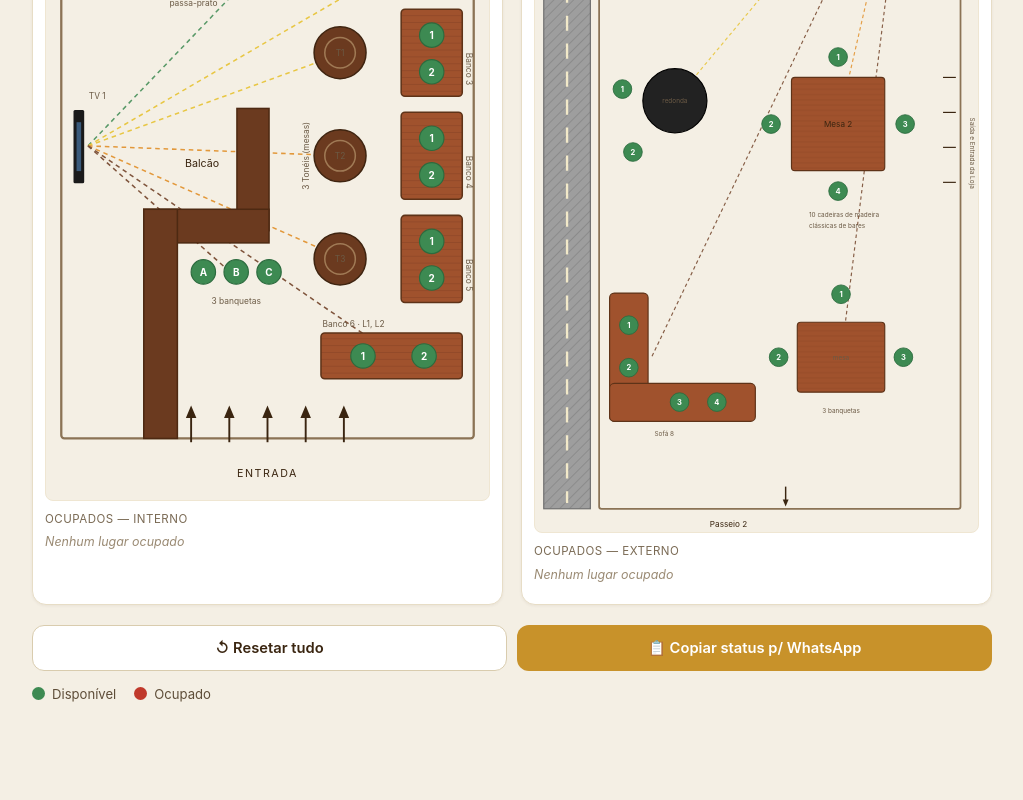
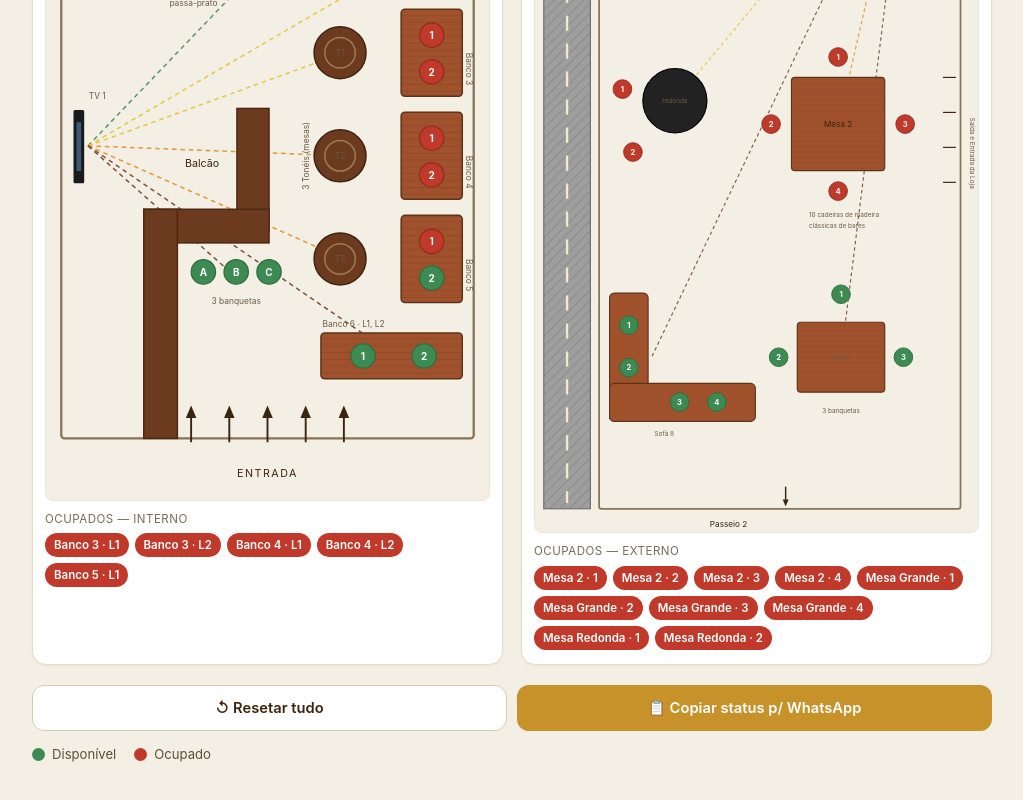
Before and after one commit to jpauloclemente/dashboards, a plain HTML site: page mapa_reservas.html in a window 1280 px wide. Shown: the part 462-1262 px from the top of the page, without its empty margins (128-1151 px from the left). Before the commit the page ends 1225 px from the top, so only its background shows below. Drawn offline with Linux system fonts and the light colour scheme.

Commit message:
Update mapa_reservas.html

```diff
--- a/mapa_reservas.html
+++ b/mapa_reservas.html
@@ -23,7 +23,6 @@
   header .sub{font-size:.82rem;color:#6b5a45;margin:0 0 12px}
   header .accentbar{height:4px;width:54px;background:var(--accent);border-radius:3px;margin:6px 0 12px}
 
-  /* contador */
   .counter{display:flex;gap:8px;margin-bottom:16px}
   .counter .box{
     flex:1;background:#fff;border:1px solid #e4dac4;border-radius:12px;
@@ -42,7 +41,6 @@
   .plan svg{display:block;width:100%;height:auto;border-radius:8px;background:var(--bg);
             border:1px solid #efe6d2;touch-action:manipulation}
 
-  /* assentos */
   .seat{cursor:pointer}
   .seat circle{fill:var(--av);stroke:#2c6b3e;stroke-width:1.5;transition:fill .12s}
   .seat.oc circle{fill:var(--oc);stroke:#8e2c20}
@@ -53,7 +51,6 @@
   .lbl.sm{font-size:11px;fill:#6b5a45}
   .lbl.c{text-anchor:middle}
 
-  /* lista de ocupados */
   .occlist{margin-top:10px}
   .occlist .t{font-size:.72rem;text-transform:uppercase;letter-spacing:.5px;color:#7a6a54;margin-bottom:6px}
   .pills{display:flex;flex-wrap:wrap;gap:6px;min-height:24px}
@@ -61,7 +58,6 @@
         padding:4px 9px;border-radius:999px;white-space:nowrap}
   .empty{font-size:.78rem;color:#9a8a73;font-style:italic}
 
-  /* botões */
   .actions{display:flex;flex-wrap:wrap;gap:10px;margin:20px 0 14px}
   button{flex:1 1 200px;font-family:inherit;font-size:.92rem;font-weight:600;
          padding:13px 14px;border-radius:12px;border:1px solid transparent;cursor:pointer}
@@ -70,13 +66,11 @@
   .btn-copy{background:var(--accent);color:#fff}
   .btn-copy:active{filter:brightness(.93)}
 
-  /* legenda */
   .legend{display:flex;gap:18px;flex-wrap:wrap;font-size:.82rem;color:#5e4d38}
   .legend span{display:inline-flex;align-items:center;gap:7px}
   .dot{width:13px;height:13px;border-radius:50%;display:inline-block}
   .dot.av{background:var(--av)} .dot.oc{background:var(--oc)}
 
-  /* toast */
   #toast{position:fixed;left:50%;bottom:24px;transform:translateX(-50%) translateY(20px);
          background:#2f6b41;color:#fff;padding:12px 18px;border-radius:10px;font-size:.88rem;
          font-weight:600;box-shadow:0 6px 20px rgba(0,0,0,.25);opacity:0;pointer-events:none;
@@ -120,24 +114,19 @@
           </pattern>
         </defs>
 
-        <!-- parede externa -->
         <rect x="20" y="20" width="540" height="880" fill="none" stroke="#8B7355" stroke-width="3" rx="4"/>
 
-        <!-- cozinha -->
         <rect x="42" y="44" width="252" height="268" fill="url(#cozHatch)" stroke="#8B7355" stroke-width="2"/>
         <rect x="120" y="62" width="44" height="40" fill="#bdb39a" stroke="#7a6a54" stroke-width="1.5"/>
         <rect x="168" y="62" width="44" height="40" fill="#bdb39a" stroke="#7a6a54" stroke-width="1.5"/>
         <text class="lbl c" x="168" y="190">cozinha</text>
-        <!-- passa-prato -->
         <rect x="150" y="306" width="86" height="12" fill="var(--bg)" stroke="#8B7355" stroke-width="2"/>
         <text class="lbl sm c" x="193" y="334">passa-prato</text>
 
-        <!-- TV 1 -->
         <rect x="36" y="470" width="14" height="96" rx="2" fill="#1a1a1a"/>
         <rect x="40" y="486" width="6" height="64" fill="#3a5a7a"/>
         <text class="lbl sm" x="56" y="455">TV 1</text>
 
-        <!-- linhas de visão TV1 -->
         <g stroke-dasharray="6 5" fill="none" stroke-width="2" opacity=".85">
           <line x1="55" y1="517" x2="455" y2="99"  stroke="#3d8a52"/>
           <line x1="55" y1="517" x2="455" y2="284" stroke="#e6c029"/>
@@ -148,13 +137,12 @@
           <line x1="55" y1="517" x2="250" y2="690" stroke="#6B3A1F"/>
         </g>
 
-        <!-- balcão (perna esquerda desce até a parede da entrada) -->
         <rect x="250" y="468" width="42" height="160" fill="#6B3A1F" stroke="#4d2912" stroke-width="2"/>
         <rect x="128" y="600" width="164" height="44" fill="#6B3A1F" stroke="#4d2912" stroke-width="2"/>
         <rect x="128" y="600" width="44"  height="300" fill="#6B3A1F" stroke="#4d2912" stroke-width="2"/>
         <text class="lbl" x="182" y="545">Balcão</text>
 
-        <!-- coluna direita: Banco 1 -->
+        <!-- Banco 1 -->
         <rect x="375" y="70" width="170" height="58" rx="5" fill="url(#grain)" stroke="#5e3318" stroke-width="2"/>
         <text class="lbl sm" x="378" y="62">Banco 1 · L1, L2</text>
         <g class="seat av" data-plan="interna" data-name="Banco 1 · L1" onclick="toggleSeat(this)" transform="translate(420,99)"><circle r="16"/><text>1</text></g>
@@ -173,34 +161,33 @@
         <g class="seat av" data-plan="interna" data-name="Banco 2 · L1" onclick="toggleSeat(this)" transform="translate(420,285)"><circle r="16"/><text>1</text></g>
         <g class="seat av" data-plan="interna" data-name="Banco 2 · L2" onclick="toggleSeat(this)" transform="translate(500,285)"><circle r="16"/><text>2</text></g>
 
-        <!-- Tonel 1 + Banco 3 -->
+        <!-- Tonel 1 + Banco 3 — OCUPADO -->
         <circle cx="385" cy="395" r="34" fill="#6B3A1F" stroke="#3f2410" stroke-width="2"/>
         <circle cx="385" cy="395" r="20" fill="none" stroke="#a07a55" stroke-width="2"/>
         <text class="lbl sm c" x="385" y="399" fill="#e9d9c4">T1</text>
         <rect x="465" y="338" width="80" height="114" rx="5" fill="url(#grain)" stroke="#5e3318" stroke-width="2"/>
         <text class="lbl sm" x="550" y="395" transform="rotate(90 550 395)">Banco 3</text>
-        <g class="seat av" data-plan="interna" data-name="Banco 3 · L1" onclick="toggleSeat(this)" transform="translate(505,372)"><circle r="16"/><text>1</text></g>
-        <g class="seat av" data-plan="interna" data-name="Banco 3 · L2" onclick="toggleSeat(this)" transform="translate(505,420)"><circle r="16"/><text>2</text></g>
+        <g class="seat oc" data-plan="interna" data-name="Banco 3 · L1" onclick="toggleSeat(this)" transform="translate(505,372)"><circle r="16"/><text>1</text></g>
+        <g class="seat oc" data-plan="interna" data-name="Banco 3 · L2" onclick="toggleSeat(this)" transform="translate(505,420)"><circle r="16"/><text>2</text></g>
 
-        <!-- Tonel 2 + Banco 4 -->
+        <!-- Tonel 2 + Banco 4 — OCUPADO -->
         <circle cx="385" cy="530" r="34" fill="#6B3A1F" stroke="#3f2410" stroke-width="2"/>
         <circle cx="385" cy="530" r="20" fill="none" stroke="#a07a55" stroke-width="2"/>
         <text class="lbl sm c" x="385" y="534" fill="#e9d9c4">T2</text>
         <rect x="465" y="473" width="80" height="114" rx="5" fill="url(#grain)" stroke="#5e3318" stroke-width="2"/>
         <text class="lbl sm" x="550" y="530" transform="rotate(90 550 530)">Banco 4</text>
-        <g class="seat av" data-plan="interna" data-name="Banco 4 · L1" onclick="toggleSeat(this)" transform="translate(505,507)"><circle r="16"/><text>1</text></g>
-        <g class="seat av" data-plan="interna" data-name="Banco 4 · L2" onclick="toggleSeat(this)" transform="translate(505,555)"><circle r="16"/><text>2</text></g>
+        <g class="seat oc" data-plan="interna" data-name="Banco 4 · L1" onclick="toggleSeat(this)" transform="translate(505,507)"><circle r="16"/><text>1</text></g>
+        <g class="seat oc" data-plan="interna" data-name="Banco 4 · L2" onclick="toggleSeat(this)" transform="translate(505,555)"><circle r="16"/><text>2</text></g>
 
-        <!-- Tonel 3 + Banco 5 -->
+        <!-- Tonel 3 + Banco 5 — L1 OCUPADO, L2 DISPONÍVEL -->
         <circle cx="385" cy="665" r="34" fill="#6B3A1F" stroke="#3f2410" stroke-width="2"/>
         <circle cx="385" cy="665" r="20" fill="none" stroke="#a07a55" stroke-width="2"/>
         <text class="lbl sm c" x="385" y="669" fill="#e9d9c4">T3</text>
         <rect x="465" y="608" width="80" height="114" rx="5" fill="url(#grain)" stroke="#5e3318" stroke-width="2"/>
         <text class="lbl sm" x="550" y="665" transform="rotate(90 550 665)">Banco 5</text>
-        <g class="seat av" data-plan="interna" data-name="Banco 5 · L1" onclick="toggleSeat(this)" transform="translate(505,642)"><circle r="16"/><text>1</text></g>
+        <g class="seat oc" data-plan="interna" data-name="Banco 5 · L1" onclick="toggleSeat(this)" transform="translate(505,642)"><circle r="16"/><text>1</text></g>
         <g class="seat av" data-plan="interna" data-name="Banco 5 · L2" onclick="toggleSeat(this)" transform="translate(505,690)"><circle r="16"/><text>2</text></g>
 
-        <!-- rótulo 3 tonéis -->
         <text class="lbl sm" x="345" y="530" transform="rotate(-90 345 530)" text-anchor="middle">3 Tonéis (mesas)</text>
 
         <!-- Banco 6 -->
@@ -209,13 +196,12 @@
         <g class="seat av" data-plan="interna" data-name="Banco 6 · L1" onclick="toggleSeat(this)" transform="translate(415,792)"><circle r="16"/><text>1</text></g>
         <g class="seat av" data-plan="interna" data-name="Banco 6 · L2" onclick="toggleSeat(this)" transform="translate(495,792)"><circle r="16"/><text>2</text></g>
 
-        <!-- 3 banquetas — coladas na frente do balcão -->
+        <!-- 3 banquetas -->
         <g class="seat av" data-plan="interna" data-name="Banqueta A" onclick="toggleSeat(this)" transform="translate(206,682)"><circle r="16"/><text>A</text></g>
         <g class="seat av" data-plan="interna" data-name="Banqueta B" onclick="toggleSeat(this)" transform="translate(249,682)"><circle r="16"/><text>B</text></g>
         <g class="seat av" data-plan="interna" data-name="Banqueta C" onclick="toggleSeat(this)" transform="translate(292,682)"><circle r="16"/><text>C</text></g>
         <text class="lbl sm c" x="249" y="724">3 banquetas</text>
 
-        <!-- entrada -->
         <g stroke="#3A2510" stroke-width="2.5" fill="none">
           <line x1="190" y1="905" x2="190" y2="868"/><polygon points="190,860 185,872 195,872" fill="#3A2510"/>
           <line x1="240" y1="905" x2="240" y2="868"/><polygon points="240,860 235,872 245,872" fill="#3A2510"/>
@@ -247,16 +233,13 @@
           </pattern>
         </defs>
 
-        <!-- rua de asfalto -->
         <rect x="15" y="60" width="80" height="1240" fill="url(#asph)" stroke="#6f6f6f" stroke-width="2"/>
         <g stroke="#f2e9c9" stroke-width="4" stroke-dasharray="26 22">
           <line x1="55" y1="70" x2="55" y2="1290"/>
         </g>
 
-        <!-- parede da loja -->
         <rect x="110" y="60" width="620" height="1240" fill="none" stroke="#8B7355" stroke-width="3" rx="4"/>
 
-        <!-- circulação -->
         <text class="lbl" x="300" y="48">Passeio 1</text>
         <line x1="430" y1="100" x2="430" y2="74" stroke="#3A2510" stroke-width="2.5"/><polygon points="430,66 425,78 435,78" fill="#3A2510"/>
         <text class="lbl" x="300" y="1332">Passeio 2</text>
@@ -267,7 +250,6 @@
           <line x1="700" y1="680" x2="722" y2="680"/><line x1="700" y1="740" x2="722" y2="740"/>
         </g>
 
-        <!-- TV 2 (suporte inclinado) -->
         <g transform="rotate(-22 640 110)">
           <rect x="600" y="92" width="80" height="36" rx="3" fill="#1a1a1a"/>
           <rect x="606" y="98" width="68" height="24" fill="#3a5a7a"/>
@@ -275,7 +257,6 @@
         <line x1="640" y1="128" x2="640" y2="150" stroke="#555" stroke-width="3"/>
         <text class="lbl sm" x="660" y="160">TV 2 · Suporte</text>
 
-        <!-- feixes TV2 -->
         <g stroke-dasharray="6 5" fill="none" stroke-width="2" opacity=".8">
           <line x1="640" y1="120" x2="280" y2="250" stroke="#3d8a52"/>
           <line x1="640" y1="120" x2="240" y2="600" stroke="#e6c029"/>
@@ -284,32 +265,32 @@
           <line x1="640" y1="120" x2="200" y2="1040" stroke="#6B3A1F"/>
         </g>
 
-        <!-- Mesa Grande (Mesa 1) -->
+        <!-- Mesa Grande (Mesa 1) — TODA OCUPADA -->
         <rect x="200" y="170" width="160" height="160" rx="6" fill="url(#grain2)" stroke="#5e3318" stroke-width="2"/>
         <text class="lbl c" x="280" y="255" fill="#fff">Mesa 1</text>
-        <g class="seat av" data-plan="externa" data-name="Mesa Grande · 1" onclick="toggleSeat(this)" transform="translate(280,135)"><circle r="16"/><text>1</text></g>
-        <g class="seat av" data-plan="externa" data-name="Mesa Grande · 2" onclick="toggleSeat(this)" transform="translate(165,250)"><circle r="16"/><text>2</text></g>
-        <g class="seat av" data-plan="externa" data-name="Mesa Grande · 3" onclick="toggleSeat(this)" transform="translate(395,250)"><circle r="16"/><text>3</text></g>
-        <g class="seat av" data-plan="externa" data-name="Mesa Grande · 4" onclick="toggleSeat(this)" transform="translate(280,365)"><circle r="16"/><text>4</text></g>
+        <g class="seat oc" data-plan="externa" data-name="Mesa Grande · 1" onclick="toggleSeat(this)" transform="translate(280,135)"><circle r="16"/><text>1</text></g>
+        <g class="seat oc" data-plan="externa" data-name="Mesa Grande · 2" onclick="toggleSeat(this)" transform="translate(165,250)"><circle r="16"/><text>2</text></g>
+        <g class="seat oc" data-plan="externa" data-name="Mesa Grande · 3" onclick="toggleSeat(this)" transform="translate(395,250)"><circle r="16"/><text>3</text></g>
+        <g class="seat oc" data-plan="externa" data-name="Mesa Grande · 4" onclick="toggleSeat(this)" transform="translate(280,365)"><circle r="16"/><text>4</text></g>
 
-        <!-- Mesa Redonda preta -->
+        <!-- Mesa Redonda — TODA OCUPADA -->
         <circle cx="240" cy="600" r="55" fill="#222222" stroke="#000" stroke-width="2"/>
         <text class="lbl sm c" x="240" y="604" fill="#e9d9c4">redonda</text>
-        <g class="seat av" data-plan="externa" data-name="Mesa Redonda · 1" onclick="toggleSeat(this)" transform="translate(150,580)"><circle r="16"/><text>1</text></g>
-        <g class="seat av" data-plan="externa" data-name="Mesa Redonda · 2" onclick="toggleSeat(this)" transform="translate(168,688)"><circle r="16"/><text>2</text></g>
+        <g class="seat oc" data-plan="externa" data-name="Mesa Redonda · 1" onclick="toggleSeat(this)" transform="translate(150,580)"><circle r="16"/><text>1</text></g>
+        <g class="seat oc" data-plan="externa" data-name="Mesa Redonda · 2" onclick="toggleSeat(this)" transform="translate(168,688)"><circle r="16"/><text>2</text></g>
 
-        <!-- Mesa 2 -->
+        <!-- Mesa 2 — TODA OCUPADA -->
         <rect x="440" y="560" width="160" height="160" rx="6" fill="url(#grain2)" stroke="#5e3318" stroke-width="2"/>
         <text class="lbl c" x="520" y="645" fill="#fff">Mesa 2</text>
-        <g class="seat av" data-plan="externa" data-name="Mesa 2 · 1" onclick="toggleSeat(this)" transform="translate(520,525)"><circle r="16"/><text>1</text></g>
-        <g class="seat av" data-plan="externa" data-name="Mesa 2 · 2" onclick="toggleSeat(this)" transform="translate(405,640)"><circle r="16"/><text>2</text></g>
-        <g class="seat av" data-plan="externa" data-name="Mesa 2 · 3" onclick="toggleSeat(this)" transform="translate(635,640)"><circle r="16"/><text>3</text></g>
-        <g class="seat av" data-plan="externa" data-name="Mesa 2 · 4" onclick="toggleSeat(this)" transform="translate(520,755)"><circle r="16"/><text>4</text></g>
+        <g class="seat oc" data-plan="externa" data-name="Mesa 2 · 1" onclick="toggleSeat(this)" transform="translate(520,525)"><circle r="16"/><text>1</text></g>
+        <g class="seat oc" data-plan="externa" data-name="Mesa 2 · 2" onclick="toggleSeat(this)" transform="translate(405,640)"><circle r="16"/><text>2</text></g>
+        <g class="seat oc" data-plan="externa" data-name="Mesa 2 · 3" onclick="toggleSeat(this)" transform="translate(635,640)"><circle r="16"/><text>3</text></g>
+        <g class="seat oc" data-plan="externa" data-name="Mesa 2 · 4" onclick="toggleSeat(this)" transform="translate(520,755)"><circle r="16"/><text>4</text></g>
 
         <text class="lbl sm" x="470" y="800">10 cadeiras de madeira</text>
         <text class="lbl sm" x="470" y="818">clássicas de bares</text>
 
-        <!-- Sofá 8 (4 lugares) -->
+        <!-- Sofá 8 — DISPONÍVEL -->
         <rect x="128" y="930" width="66" height="220" rx="8" fill="#A0522D" stroke="#5e3318" stroke-width="2"/>
         <rect x="128" y="1085" width="250" height="65" rx="8" fill="#A0522D" stroke="#5e3318" stroke-width="2"/>
         <text class="lbl sm" x="205" y="1175">Sofá 8</text>
@@ -318,7 +299,7 @@
         <g class="seat av" data-plan="externa" data-name="Sofá 8 · 3" onclick="toggleSeat(this)" transform="translate(248,1117)"><circle r="16"/><text>3</text></g>
         <g class="seat av" data-plan="externa" data-name="Sofá 8 · 4" onclick="toggleSeat(this)" transform="translate(312,1117)"><circle r="16"/><text>4</text></g>
 
-        <!-- Mesa de madeira + 3 banquetas -->
+        <!-- Mesa Puff — DISPONÍVEL -->
         <rect x="450" y="980" width="150" height="120" rx="6" fill="url(#grain2)" stroke="#5e3318" stroke-width="2"/>
         <text class="lbl sm c" x="525" y="1045" fill="#fff">mesa</text>
         <g class="seat av" data-plan="externa" data-name="Mesa Puff · 1" onclick="toggleSeat(this)" transform="translate(525,932)"><circle r="16"/><text>1</text></g>
@@ -356,21 +337,11 @@
   function seats(plan){ return $$('.seat' + (plan ? '[data-plan="'+plan+'"]' : '')); }
   function occ(plan){ return seats(plan).filter(s => s.classList.contains('oc')); }
 
-  const STORAGE_KEY = 'seutrem_reservas_copa29jun';
+  const STORAGE_KEY = 'seutrem_reservas_copa29jun_v2';
 
   function saveState(){
     const occupied = seats().filter(s=>s.classList.contains('oc')).map(s=>s.dataset.name);
     localStorage.setItem(STORAGE_KEY, JSON.stringify(occupied));
-  }
-
-  function loadState(){
-    try{
-      const saved = JSON.parse(localStorage.getItem(STORAGE_KEY)||'[]');
-      if(!Array.isArray(saved)) return;
-      seats().forEach(s=>{
-        if(saved.includes(s.dataset.name)) s.classList.add('oc');
-      });
-    }catch(e){}
   }
 
   function toggleSeat(el){
@@ -437,7 +408,6 @@
     document.body.removeChild(ta);
   }
 
-  loadState();
   updateUI();
 </script>
 </body>
```
